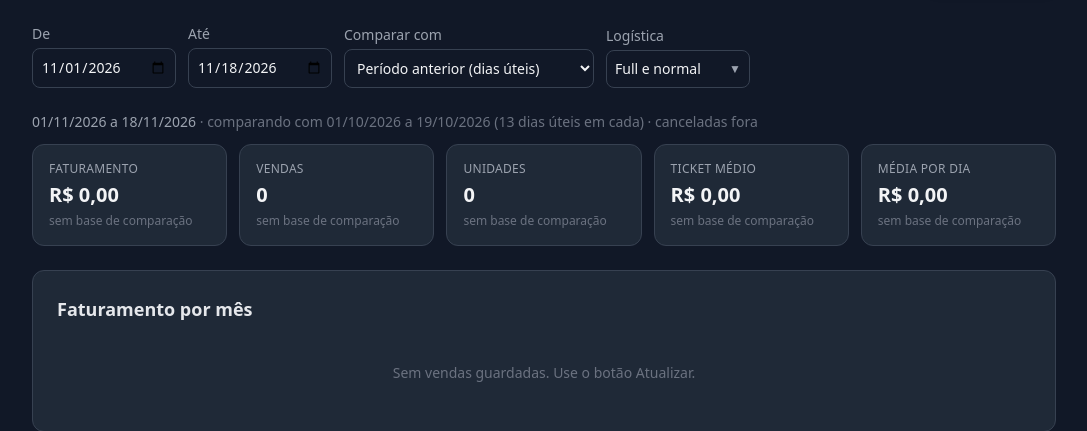
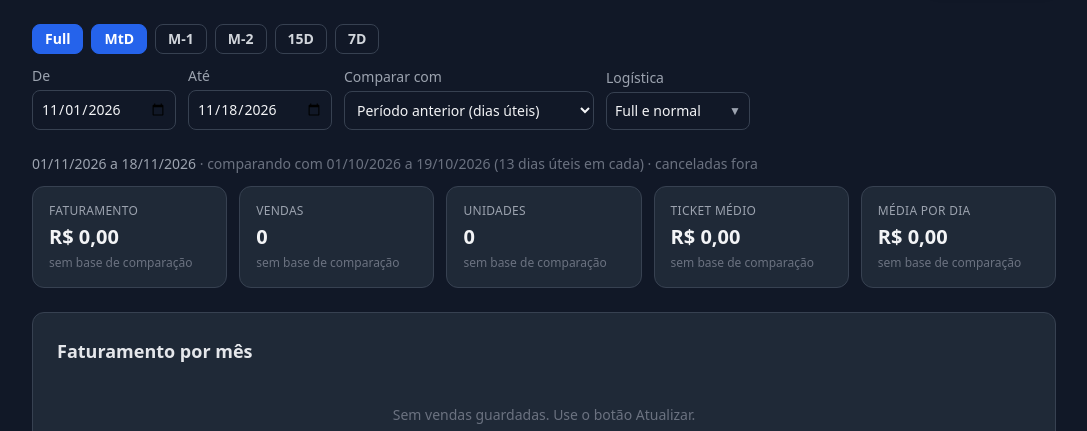
Before and after one commit to rillis/ml-app, a PHP site: page /vendas/ in a window 1280 px wide. Shown: the part 138-569 px from the top of the page, without its empty margins (96-1183 px from the left). Run offline with PHP 8.4, Linux system fonts and the light colour scheme; data that the repository does not hold is empty.

Commit message:
Vendas: atalhos de período (Full, MtD, M-1, M-2, 15D, 7D)

```diff
--- a/public/vendas/index.php
+++ b/public/vendas/index.php
@@ -29,6 +29,13 @@ $classeCartao = 'bg-gray-800 border border-gray-700 rounded-xl p-4 sm:p-6 mb-6';
                 </button>
             </div>
         </header>
+
+        <div id="atalhos" class="flex flex-wrap gap-1.5 sm:gap-2 mb-3" aria-label="Atalhos de período">
+            <?php foreach (['full' => 'Full', 'mtd' => 'MtD', 'm1' => 'M-1', 'm2' => 'M-2', '15d' => '15D', '7d' => '7D'] as $chave => $nome): ?>
+                <button type="button" data-atalho="<?= $chave ?>" onclick="aplicarAtalho('<?= $chave ?>')"
+                        class="px-2.5 sm:px-3 py-1 rounded-lg text-sm font-semibold border border-gray-700 text-gray-300 hover:border-blue-500 hover:text-white transition-colors"><?= $nome ?></button>
+            <?php endforeach; ?>
+        </div>
 
         <div class="flex flex-wrap items-end gap-3 mb-6">
             <label class="text-sm text-gray-400 flex flex-col gap-1">De
@@ -296,9 +303,48 @@ function variacao(atual, anterior, temBase) {
 }
 
 // ===== Telas =====
+// ===== Atalhos de período =====
+function datasDoAtalho(chave) {
+    const hoje = paraTexto(new Date());
+    const inicioMes = hoje.slice(0, 8) + '01';
+    const mesInteiro = n => {
+        const de = mudarMes(inicioMes, -n);
+        const d = paraData(de);
+        return [de, paraTexto(new Date(d.getFullYear(), d.getMonth() + 1, 0))];
+    };
+    return {
+        full: [dados.dias.length ? dados.dias[0][0] : inicioMes, hoje],
+        mtd: [inicioMes, hoje],
+        m1: mesInteiro(1),
+        m2: mesInteiro(2),
+        '15d': [somarDias(hoje, -14), hoje],
+        '7d': [somarDias(hoje, -6), hoje],
+    }[chave];
+}
+
+function aplicarAtalho(chave) {
+    const [de, ate] = datasDoAtalho(chave);
+    document.getElementById('de').value = de;
+    document.getElementById('ate').value = ate;
+    renderizar();
+}
+
+// Destaca o atalho que bate com as datas escolhidas (vale também para datas digitadas)
+function marcarAtalho({ de, ate }) {
+    document.querySelectorAll('[data-atalho]').forEach(botao => {
+        const [aDe, aAte] = datasDoAtalho(botao.dataset.atalho);
+        const ativo = aDe === de && aAte === ate;
+        botao.classList.toggle('bg-blue-600', ativo);
+        botao.classList.toggle('border-blue-600', ativo);
+        botao.classList.toggle('text-white', ativo);
+        botao.setAttribute('aria-pressed', String(ativo));
+    });
+}
+
 function renderizar() {
     const p = periodos();
     periodoVisivel = p;
+    marcarAtalho(p.atual);
     const atual = resumo(p.atual);
     const comp = resumo(p.comparacao);
     const temBase = temDados(p.comparacao);
```
